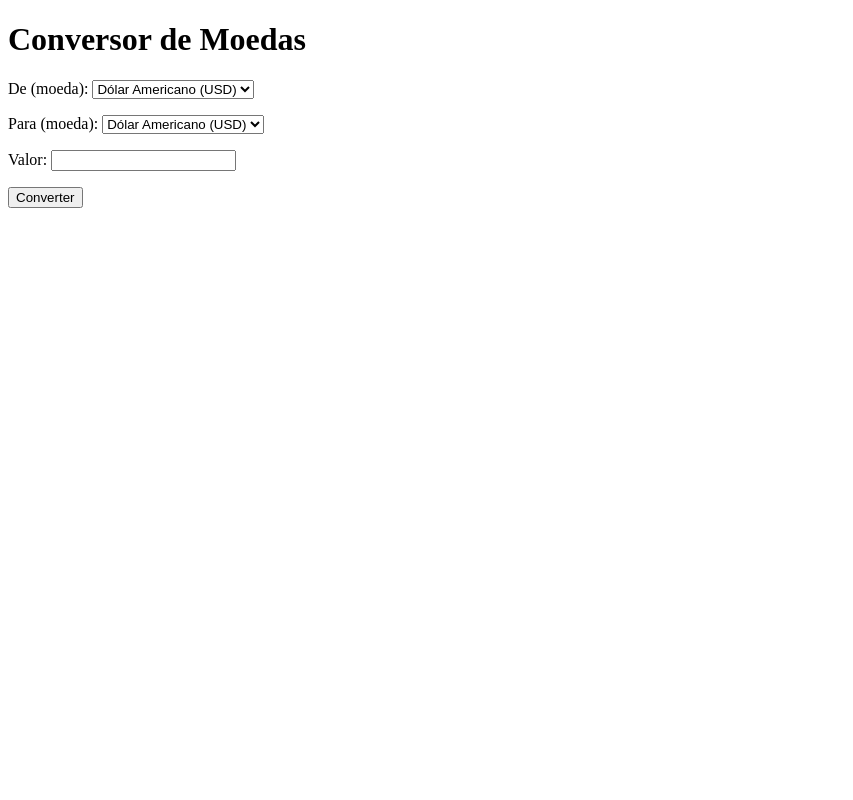
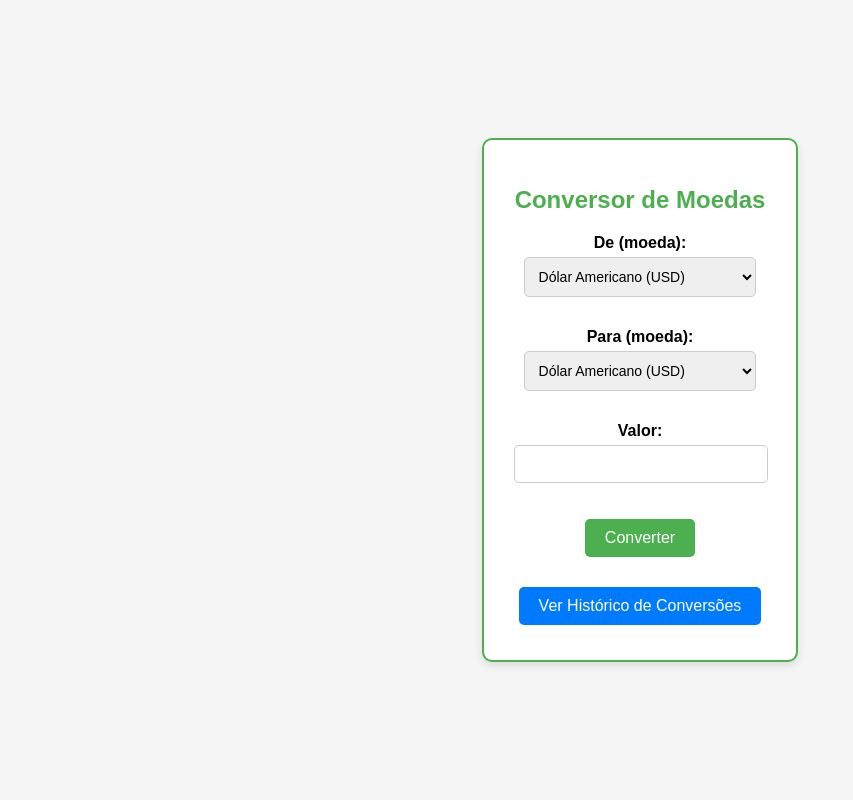
Before and after one commit to guizitoos/projeto-saulo-convers-o-moeda, a Django app: page / in a window 1280 px wide. Shown: the whole page, without its empty margins (0-853 px from the left). Run offline with Django 5.2, Linux system fonts and the light colour scheme.

```diff
--- a/conversor/conversor/settings.py
+++ b/conversor/conversor/settings.py
@@ -116,7 +116,11 @@ USE_TZ = True
 # Static files (CSS, JavaScript, Images)
 # https://docs.djangoproject.com/en/5.1/howto/static-files/
 
-STATIC_URL = 'static/'
+STATIC_URL = '/static/'
+
+STATICFILES_DIRS = [
+    BASE_DIR / 'static',
+]
 
 # Default primary key field type
 # https://docs.djangoproject.com/en/5.1/ref/settings/#default-auto-field
--- a/conversor/conversor/urls.py
+++ b/conversor/conversor/urls.py
@@ -4,6 +4,7 @@ from django.urls import path, include
 urlpatterns = [
     path('admin/', admin.site.urls),
     path('', include('moedas.urls')),
+
 ]
 
 #para indicar que a rota da URL ta no urls.py de moedas
--- /dev/null
+++ b/conversor/moedas/static/moedas/styles.css
@@ -0,0 +1,116 @@
+
+body {
+    font-family: Arial, sans-serif;
+    background-color: #f5f5f5;
+    margin: 0;
+    padding: 0;
+    display: flex;
+    justify-content: center;
+    align-items: center;
+    height: 100vh;
+}
+
+.conversor-container {
+    background-color: #fff;
+    border: 2px solid #4CAF50;
+    border-radius: 10px;
+    box-shadow: 0 4px 8px rgba(0, 0, 0, 0.1);
+    padding: 30px;
+    max-width: 500px;
+    text-align: center;
+}
+
+
+h1 {
+    font-size: 24px;
+    color: #4CAF50;
+    margin-bottom: 20px;
+}
+
+form {
+    margin: 20px 0;
+}
+
+label {
+    font-weight: bold;
+    display: block;
+    margin-bottom: 5px;
+}
+
+input, select {
+    width: calc(100% - 20px);
+    padding: 10px;
+    margin-bottom: 15px;
+    border: 1px solid #ccc;
+    border-radius: 5px;
+    font-size: 14px;
+}
+
+/* estilo dos botoes */
+button, a.btn {
+    display: inline-block;
+    padding: 10px 20px;
+    font-size: 16px;
+    text-decoration: none;
+    color: white;
+    background-color: #4CAF50;
+    border: none;
+    border-radius: 5px;
+    cursor: pointer;
+    margin: 5px;
+    transition: background-color 0.3s ease;
+}
+
+button:hover, a.btn:hover {
+    background-color: #45a049;
+}
+
+/* bootao de voltar */
+a.btn-secondary {
+    background-color: #007BFF;
+}
+
+a.btn-secondary:hover {
+    background-color: #0056b3;
+}
+.historico-container {
+    width: 80%;
+    margin: 30px auto;
+    padding: 20px;
+    background-color: #f5f5f5;
+    border: 1px solid #ddd;
+    border-radius: 8px;
+    box-shadow: 0 4px 8px rgba(0, 0, 0, 0.1);
+    text-align: center;
+}
+
+table {
+    width: 100%;
+    border-collapse: collapse;
+    margin: 20px 0;
+}
+
+table th, table td {
+    padding: 10px;
+    border: 1px solid #ddd;
+    text-align: center;
+}
+
+table th {
+    background-color: #4CAF50;
+    color: white;
+}
+
+.btn-secondary {
+    display: inline-block;
+    margin-top: 20px;
+    padding: 10px 15px;
+    color: white;
+    background-color: #4CAF50;
+    text-decoration: none;
+    border-radius: 5px;
+}
+
+.btn-secondary:hover {
+    background-color: #45a049;
+}
--- a/conversor/moedas/templates/moedas/conversor.html
+++ b/conversor/moedas/templates/moedas/conversor.html
@@ -4,21 +4,24 @@
     <meta charset="UTF-8">
     <meta name="viewport" content="width=device-width, initial-scale=1.0">
     <title>Conversor de Moedas</title>
+    {% load static %}
+    <link rel="stylesheet" href="{% static 'moedas/styles.css' %}">
 </head>
 <body>
+   <div class="conversor-container">
         <h1>Conversor de Moedas</h1>
         <form method="post">
             {% csrf_token %}
             {{ form.as_p }}
             <button type="submit">Converter</button>
         </form>
-
         {% if resultado %}
             <h2>Resultado: {{ resultado }}</h2>
         {% endif %}
-
         {% if erro %}
             <p style="color: red;">{{ erro }}</p>
         {% endif %}
+        <a href="{% url 'historico' %}" class="btn btn-secondary">Ver Histórico de Conversões</a>
+    </div>
 </body>
 </html>
--- a/conversor/moedas/urls.py
+++ b/conversor/moedas/urls.py
@@ -6,5 +6,4 @@ urlpatterns = [
     path('historico/', historico_view, name='historico'),
 ]
 
-
 #é para chamar o formulário de conversão
--- a/conversor/moedas/views.py
+++ b/conversor/moedas/views.py
@@ -67,5 +67,5 @@ def conversor_view(request):
     })
 
 def historico_view(request):
-    historico = Conversao.objects.all().order_by('-data')  # Ordena por data mais recente
+    historico = Conversao.objects.all().order_by('-data')
     return render(request, 'moedas/historico.html', {'historico': historico})
```
Also changed, not shown: conversor/moedas/templates/moedas/historico.html (+17 -6 lines), conversor/db.sqlite3. Lines whose indentation alone changed are shown as unchanged.
